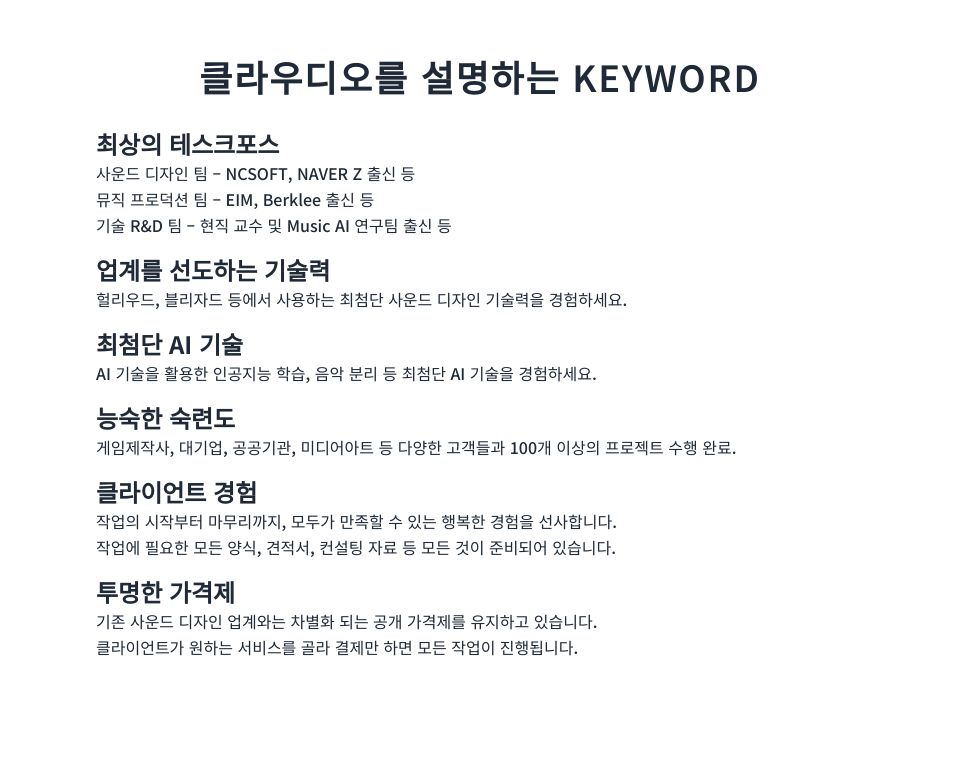
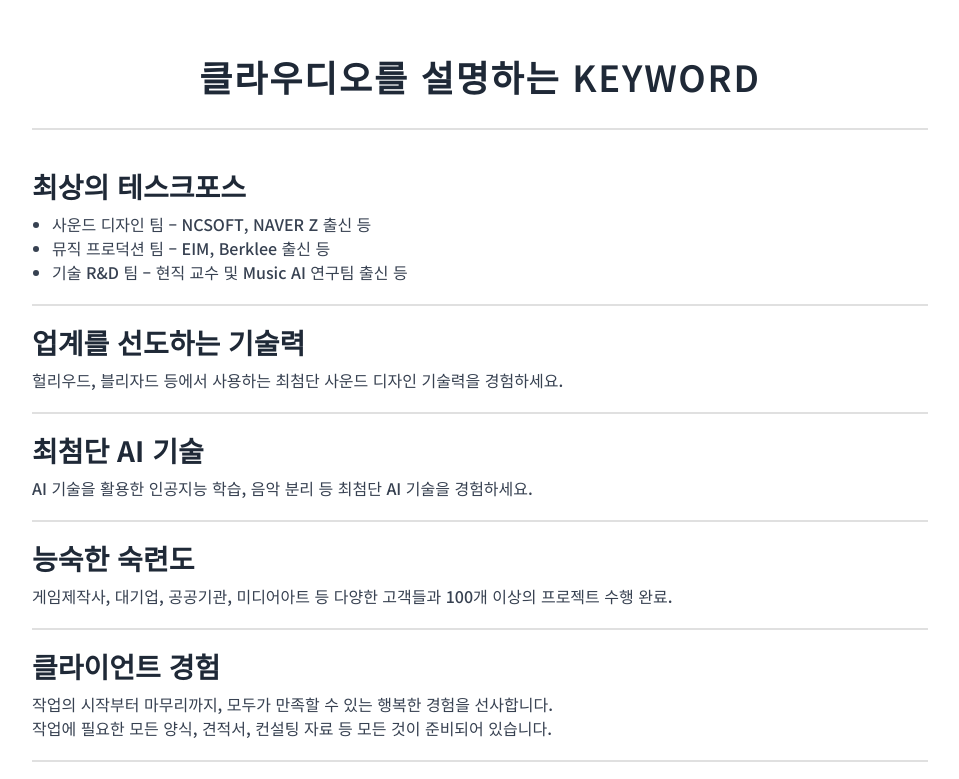
Before and after one commit to GILHANS010/QlaudioWebPage, a plain HTML site: page index.html in a window 1280 px wide. Shown: the part 2200-2979 px from the top of the page, without its empty margins (160-1119 px from the left). Drawn offline with nearby package versions, Linux system fonts and the light colour scheme.

Commit message:
improved keyword section

```diff
--- a/index.html
+++ b/index.html
@@ -91,34 +91,34 @@
 
     <section id="keywords" class="container mx-auto my-20 p-8 text-center reveal">
         <h2 class="text-4xl font-semibold mb-8 uppercase tracking-wider">클라우디오를 설명하는 KEYWORD</h2>
-        <div class="max-w-3xl mx-auto leading-relaxed slide-up text-left space-y-4">
-            <div>
+        <div class="keywords-list max-w-4xl mx-auto">
+            <div class="keyword-item">
                 <h3 class="text-2xl font-bold">최상의 테스크포스</h3>
-                <ul>
+                <ul class="list-disc pl-8 mt-2 text-left text-gray-700">
                     <li>사운드 디자인 팀 – NCSOFT, NAVER Z 출신 등</li>
                     <li>뮤직 프로덕션 팀 – EIM, Berklee 출신 등</li>
                     <li>기술 R&D 팀 – 현직 교수 및 Music AI 연구팀 출신 등</li>
                 </ul>
             </div>
-            <div>
+            <div class="keyword-item">
                 <h3 class="text-2xl font-bold">업계를 선도하는 기술력</h3>
-                <p>헐리우드, 블리자드 등에서 사용하는 최첨단 사운드 디자인 기술력을 경험하세요.</p>
+                <p class="mt-2 text-gray-700">헐리우드, 블리자드 등에서 사용하는 최첨단 사운드 디자인 기술력을 경험하세요.</p>
             </div>
-            <div>
+            <div class="keyword-item">
                 <h3 class="text-2xl font-bold">최첨단 AI 기술</h3>
-                <p>AI 기술을 활용한 인공지능 학습, 음악 분리 등 최첨단 AI 기술을 경험하세요.</p>
+                <p class="mt-2 text-gray-700">AI 기술을 활용한 인공지능 학습, 음악 분리 등 최첨단 AI 기술을 경험하세요.</p>
             </div>
-            <div>
+            <div class="keyword-item">
                 <h3 class="text-2xl font-bold">능숙한 숙련도</h3>
-                <p>게임제작사, 대기업, 공공기관, 미디어아트 등 다양한 고객들과 100개 이상의 프로젝트 수행 완료.</p>
+                <p class="mt-2 text-gray-700">게임제작사, 대기업, 공공기관, 미디어아트 등 다양한 고객들과 100개 이상의 프로젝트 수행 완료.</p>
             </div>
-            <div>
+            <div class="keyword-item">
                 <h3 class="text-2xl font-bold">클라이언트 경험</h3>
-                <p>작업의 시작부터 마무리까지, 모두가 만족할 수 있는 행복한 경험을 선사합니다.<br>작업에 필요한 모든 양식, 견적서, 컨설팅 자료 등 모든 것이 준비되어 있습니다.</p>
+                <p class="mt-2 text-gray-700">작업의 시작부터 마무리까지, 모두가 만족할 수 있는 행복한 경험을 선사합니다.<br>작업에 필요한 모든 양식, 견적서, 컨설팅 자료 등 모든 것이 준비되어 있습니다.</p>
             </div>
-            <div>
+            <div class="keyword-item">
                 <h3 class="text-2xl font-bold">투명한 가격제</h3>
-                <p>기존 사운드 디자인 업계와는 차별화 되는 공개 가격제를 유지하고 있습니다.<br>클라이언트가 원하는 서비스를 골라 결제만 하면 모든 작업이 진행됩니다.</p>
+                <p class="mt-2 text-gray-700">기존 사운드 디자인 업계와는 차별화 되는 공개 가격제를 유지하고 있습니다.<br>클라이언트가 원하는 서비스를 골라 결제만 하면 모든 작업이 진행됩니다.</p>
             </div>
         </div>
     </section>
--- a/style.css
+++ b/style.css
@@ -344,3 +344,35 @@ body {
         animation: none;
     }
 }
+
+/* Keywords Section */
+.keywords-list {
+    border-top: 2px solid #e0e0e0;
+    padding-top: 20px;
+}
+
+.keyword-item {
+    padding: 20px 0;
+    border-bottom: 2px solid #e0e0e0;
+    text-align: left;
+}
+
+.keyword-item h3 {
+    font-size: 1.75rem;
+    font-weight: bold;
+    margin-bottom: 10px;
+}
+
+.keyword-item ul {
+    list-style-type: disc;
+    padding-left: 20px;
+    font-size: 1rem;
+}
+
+.keyword-item p {
+    font-size: 1rem;
+}
+
+.keyword-item:last-child {
+    border-bottom: none;
+}
```
